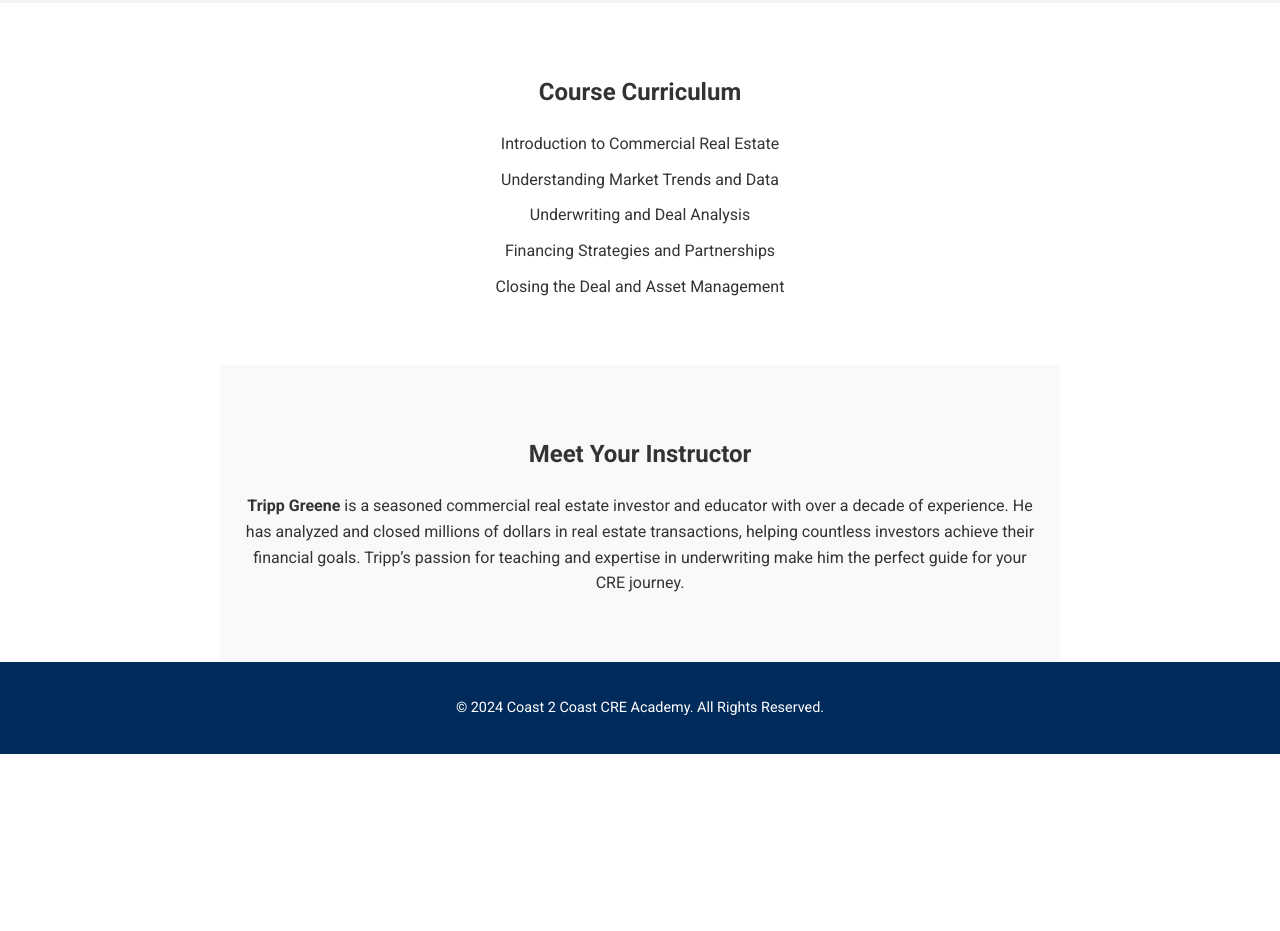
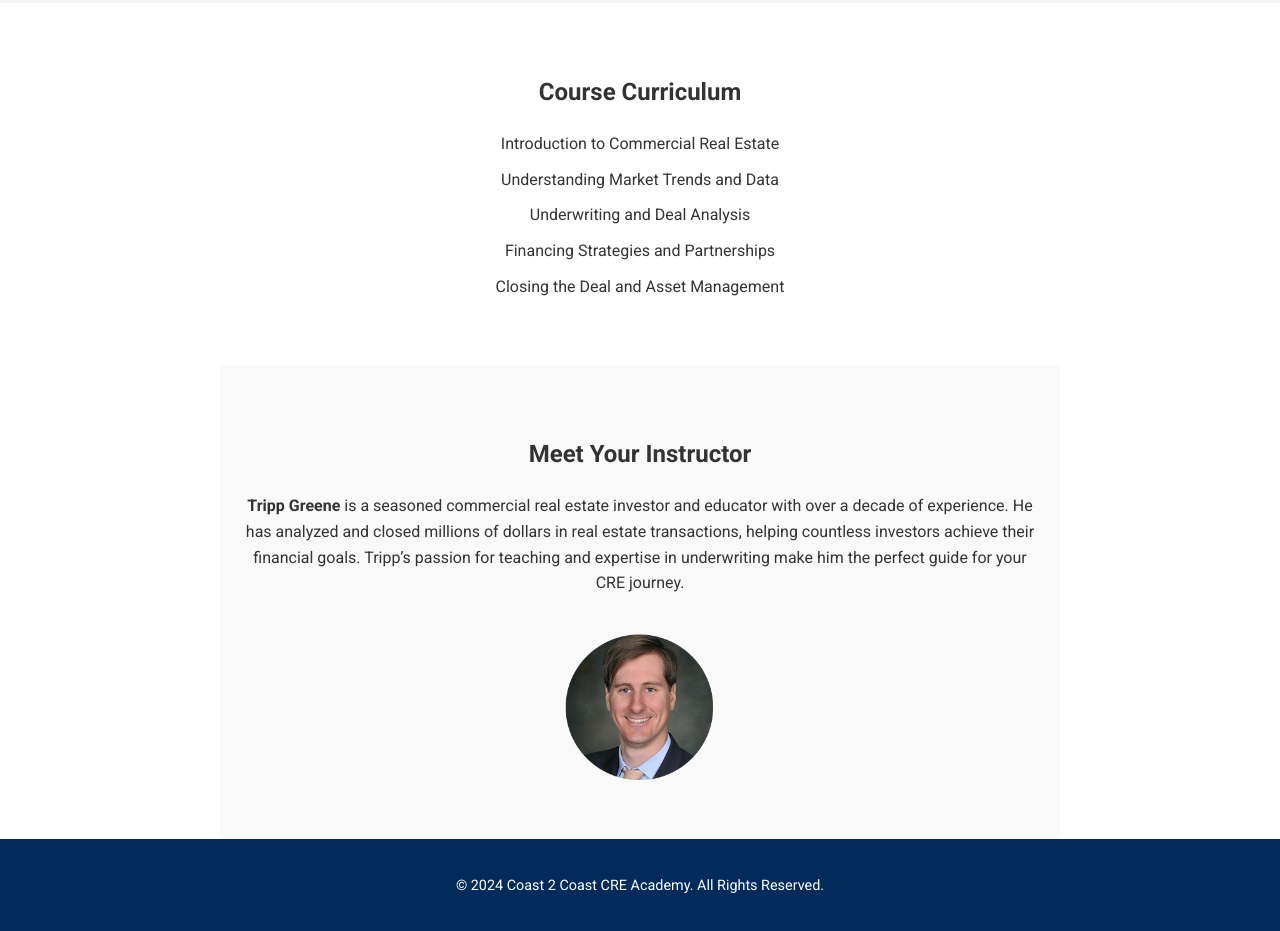
Before and after one commit to jmayhew77/coast2coastcreacademy, a plain HTML site: page index.html in a window 1280 px wide. Shown: the part 755-1686 px from the top of the page. Before the commit the page ends 1509 px from the top, so only its background shows below. Drawn offline with Linux system fonts and the light colour scheme.

Commit message:
Add files via upload
Updated website with new page and logo

```diff
--- a/index.html
+++ b/index.html
@@ -90,6 +90,11 @@
             background-color: #f9f9f9;
             padding: 50px 20px;
         }
+        .instructor img {
+            margin-top: 20px;
+            border-radius: 50%;
+            max-width: 150px;
+        }
         footer {
             background-color: #002B5B;
             color: white;
@@ -127,6 +132,7 @@
     <section class="instructor">
         <h2>Meet Your Instructor</h2>
         <p><strong>Tripp Greene</strong> is a seasoned commercial real estate investor and educator with over a decade of experience. He has analyzed and closed millions of dollars in real estate transactions, helping countless investors achieve their financial goals. Tripp’s passion for teaching and expertise in underwriting make him the perfect guide for your CRE journey.</p>
+        <img src="Tripp-Greene.png" alt="Tripp Greene">
     </section>
     <footer>
         <p>&copy; 2024 Coast 2 Coast CRE Academy. All Rights Reserved.</p>
```
Also changed, not shown: Tripp-Greene.png (added).
